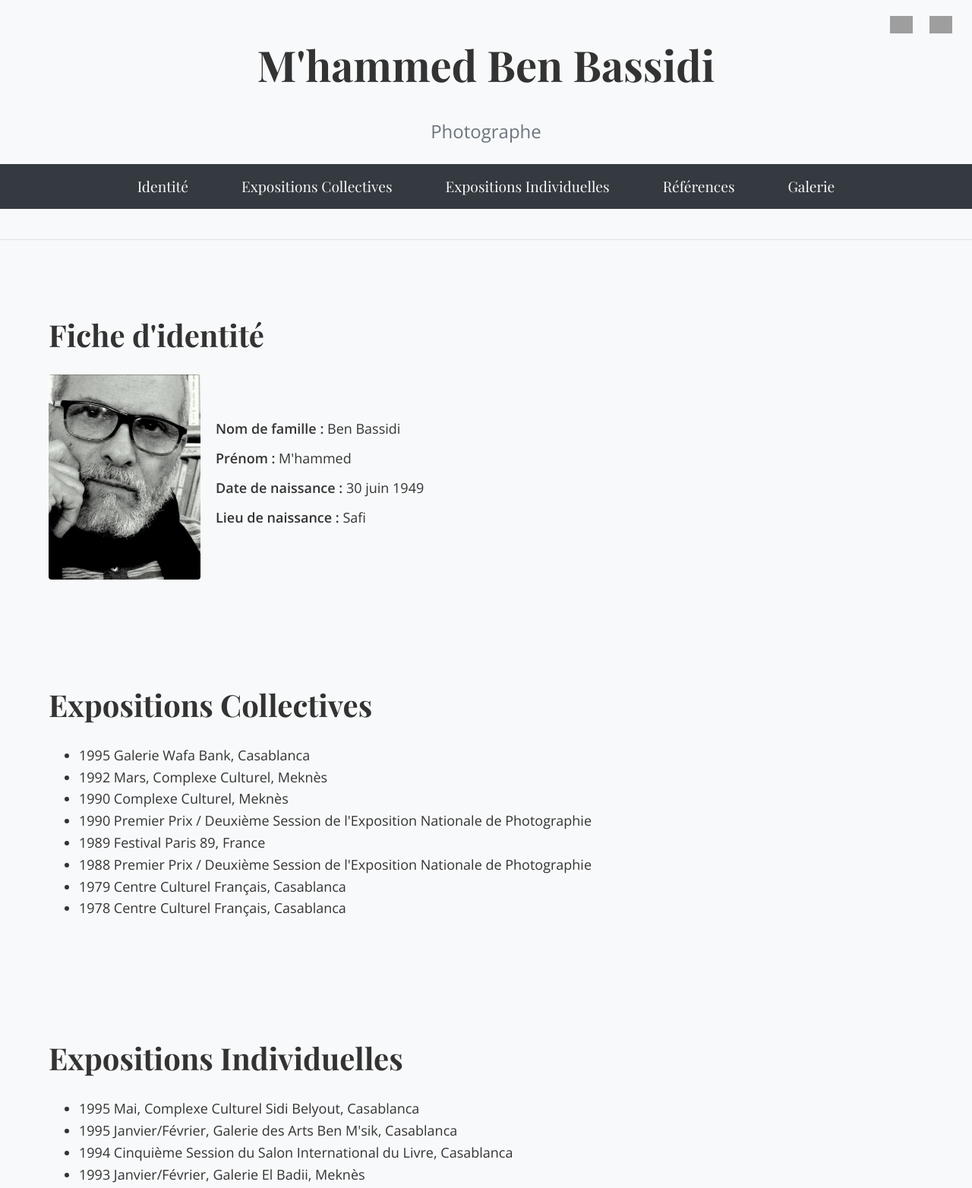
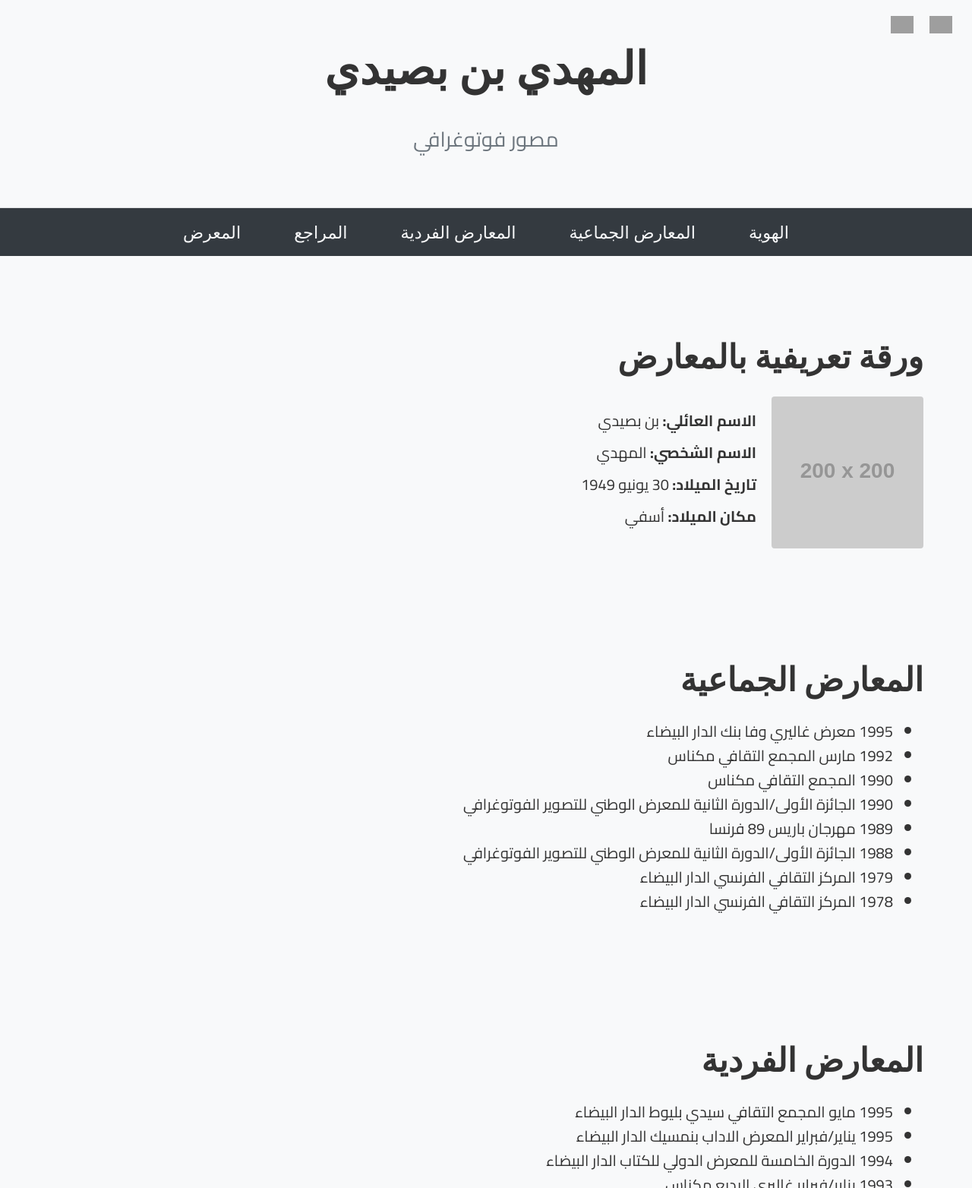
Before and after one commit to Yoann-dev0711/mhammed.benbassidi, a plain HTML site: page index.html in a window 1280 px wide. Shown: the top 1564 px of the page at 76% size. Drawn offline with nearby package versions, Linux system fonts and the light colour scheme; grey boxes are pictures that could not be loaded; placeholder pictures from the web are drawn by us.

Commit message:
Update index.html

```diff
--- a/index.html
+++ b/index.html
@@ -1,14 +1,16 @@
 <!DOCTYPE html>
-<html lang="fr">
+<html lang="ar" dir="rtl">
 <head>
     <meta charset="UTF-8">
     <meta name="viewport" content="width=device-width, initial-scale=1.0">
-	<meta property="og:title" content="M'hammed Ben Bassidi">
-    <meta property="og:description" content="M'hammed Ben Bassidi, Photographe">
+	<meta charset="UTF-8">
+    <meta name="viewport" content="width=device-width, initial-scale=1.0">
+	<meta property="og:title" content="M'hammed BEN BASSIDI - المهدي بن بصيدي">
+    <meta property="og:description" content="M'hammed BEN BASSIDI - Photographe">
     <meta property="og:image" content="https://yoann-dev0711.github.io/mhammed.benbassidi/Cat.JPG">
     <meta property="og:url" content="https://yoann-dev0711.github.io/mhammed.benbassidi">
     <meta property="og:type" content="website">
-    <title>M'hammed Ben Bassidi</title>
+    <title>المهدي بن بصيدي</title>
     <link href="https://fonts.googleapis.com/css2?family=Cairo:wght@400;700&family=Playfair+Display:wght@400;700&family=Open+Sans:wght@300;400;600&display=swap" rel="stylesheet">
     <style>
         :root {
@@ -19,13 +21,14 @@
         }
 
         body {
-            font-family: 'Open Sans', sans-serif;
+            font-family: 'Cairo', sans-serif;
             line-height: 1.6;
             margin: 0;
             padding: 0;
             background-color: var(--light-color);
             color: var(--primary-color);
-            font-size: 18px;
+            font-size: 20px;
+            direction: rtl;
         }
 
         header {
@@ -37,13 +40,13 @@
 
         header h1 {
             font-family: 'Playfair Display', serif;
-            font-size: 3.5rem;
+            font-size: 3.7rem;
             margin: 0;
             color: var(--primary-color);
         }
 
         header p {
-            font-size: 1.5rem;
+            font-size: 1.7rem;
             color: var(--secondary-color);
         }
 
@@ -70,7 +73,7 @@
             padding: 14px 20px;
             text-decoration: none;
             font-family: 'Playfair Display', serif;
-            font-size: 1.2rem;
+            font-size: 1.4rem;
             transition: color 0.3s ease;
             display: block;
         }
@@ -92,7 +95,7 @@
 
         section h2 {
             font-family: 'Playfair Display', serif;
-            font-size: 2.5rem;
+            font-size: 2.7rem;
             margin-bottom: 20px;
             color: var(--primary-color);
         }
@@ -125,7 +128,7 @@
 
         .copyright-notice {
             text-align: center;
-            font-size: 1rem;
+            font-size: 1.2rem;
             color: var(--secondary-color);
             margin-top: 10px;
             width: 100%;
@@ -227,24 +230,11 @@
             font-size: 1.2rem;
         }
 
-        /* Style pour le menu burger */
-        .menu-toggle {
-            display: none;
-            flex-direction: column;
-            cursor: pointer;
-        }
-
-        .menu-toggle span {
-            height: 3px;
-            width: 25px;
-            background-color: var(--light-color);
-            margin: 3px 0;
-            transition: 0.4s;
-        }
-
         @media (max-width: 768px) {
             .menu-toggle {
                 display: flex;
+                flex-direction: column;
+                cursor: pointer;
             }
 
             nav ul {
@@ -284,69 +274,68 @@
             <span></span>
             <span></span>
         </div>
-        <h1 id="title">M'hammed Ben Bassidi</h1>
-        <p id="subtitle">Photographe</p>
-        <nav>
-            <ul id="nav-list">
-                <li><a href="#identity" id="nav-identity">Identité</a></li>
-                <li><a href="#collective-exhibitions" id="nav-collective">Expositions Collectives</a></li>
-                <li><a href="#individual-exhibitions" id="nav-individual">Expositions Individuelles</a></li>
-                <li><a href="#references" id="nav-references">Références</a></li>
-                <li><a href="#gallery" id="nav-gallery">Galerie</a></li>
-            </ul>
-        </nav>
+        <h1 id="title">المهدي بن بصيدي</h1>
+        <p id="subtitle">مصور فوتوغرافي</p>
     </header>
+    <nav>
+        <ul id="nav-list">
+            <li><a href="#identity" id="nav-identity">الهوية</a></li>
+            <li><a href="#collective-exhibitions" id="nav-collective">المعارض الجماعية</a></li>
+            <li><a href="#individual-exhibitions" id="nav-individual">المعارض الفردية</a></li>
+            <li><a href="#references" id="nav-references">المراجع</a></li>
+            <li><a href="#gallery" id="nav-gallery">المعرض</a></li>
+        </ul>
+    </nav>
     <div class="container">
         <section id="identity">
-            <h2 id="identity-title">Fiche d'identité</h2>
+            <h2 id="identity-title">ورقة تعريفية بالمعارض</h2>
             <div class="identity-info">
-                <img src="Cat.JPG" alt="M'hammed Ben Bassidi" class="identity-photo">
+                <img src="https://via.placeholder.com/200" alt="المهدي بن بصيدي" class="identity-photo">
                 <ul class="info-list">
-                    <li><strong id="last-name">Nom de famille :</strong> Ben Bassidi</li>
-                    <li><strong id="first-name">Prénom :</strong> M'hammed</li>
-                    <li><strong id="birth-date">Date de naissance :</strong> 30 juin 1949</li>
-                    <li><strong id="birth-place">Lieu de naissance :</strong> Safi</li>
+                    <li><strong>الاسم العائلي:</strong> بن بصيدي</li>
+                    <li><strong>الاسم الشخصي:</strong> المهدي</li>
+                    <li><strong>تاريخ الميلاد:</strong> 30 يونيو 1949</li>
+                    <li><strong>مكان الميلاد:</strong> أسفي</li>
                 </ul>
             </div>
         </section>
         <section id="collective-exhibitions">
-            <h2 id="collective-title">Expositions Collectives</h2>
+            <h2 id="collective-title">المعارض الجماعية</h2>
             <ul id="collective-list">
-                <li>1995 Galerie Wafa Bank, Casablanca</li>
-                <li>1992 Mars, Complexe Culturel, Meknès</li>
-                <li>1990 Complexe Culturel, Meknès</li>
-                <li>1990 Premier Prix / Deuxième Session de l'Exposition Nationale de Photographie</li>
-                <li>1989 Festival Paris 89, France</li>
-                <li>1988 Premier Prix / Deuxième Session de l'Exposition Nationale de Photographie</li>
-                <li>1979 Centre Culturel Français, Casablanca</li>
-                <li>1978 Centre Culturel Français, Casablanca</li>
+                <li>1995 معرض غاليري وفا بنك الدار البيضاء</li>
+                <li>1992 مارس المجمع التقافي مكناس</li>
+                <li>1990 المجمع التقافي مكناس</li>
+                <li>1990 الجائزة الأولى/الدورة الثانية للمعرض الوطني للتصوير الفوتوغرافي</li>
+                <li>1989 مهرجان باريس 89 فرنسا</li>
+                <li>1988 الجائزة الأولى/الدورة الثانية للمعرض الوطني للتصوير الفوتوغرافي</li>
+                <li>1979 المركز التقافي الفرنسي الدار البيضاء</li>
+                <li>1978 المركز التقافي الفرنسي الدار البيضاء</li>
             </ul>
         </section>
         <section id="individual-exhibitions">
-            <h2 id="individual-title">Expositions Individuelles</h2>
+            <h2 id="individual-title">المعارض الفردية</h2>
             <ul id="individual-list">
-                <li>1995 Mai, Complexe Culturel Sidi Belyout, Casablanca</li>
-                <li>1995 Janvier/Février, Galerie des Arts Ben M'sik, Casablanca</li>
-                <li>1994 Cinquième Session du Salon International du Livre, Casablanca</li>
-                <li>1993 Janvier/Février, Galerie El Badii, Meknès</li>
-                <li>1990 Janvier, Galerie Perrotin, Tanger</li>
-                <li>1989 Juin/Juillet, Salon du Livre de Photographie</li>
-                <li>1986 Congrès National de la Confédération Démocratique du Travail</li>
+                <li>1995 مايو المجمع التقافي سيدي بليوط الدار البيضاء</li>
+                <li>1995 يناير/فبراير المعرض الاداب بنمسيك الدار البيضاء</li>
+                <li>1994 الدورة الخامسة للمعرض الدولي للكتاب الدار البيضاء</li>
+                <li>1993 يناير/فبراير غاليري البديع مكناس</li>
+                <li>1990 يناير غاليري بيرلوتشي طوان</li>
+                <li>1989 يونيو/يوليو معرض الكتاب للتصوير الفوتوغرافي</li>
+                <li>1986 المؤتمر الوطني للكونفدرالية الديمقراطية للشغل</li>
             </ul>
         </section>
         <section id="references" class="references">
-            <h2 id="references-title">Références</h2>
+            <h2 id="references-title">المراجع</h2>
             <ul id="references-list">
-                <li>Référence 1: Description de la référence ou citation.</li>
-                <li>Référence 2: Description de la référence ou citation.</li>
-                <li>Référence 3: Description de la référence ou citation.</li>
+                <li>المرجع 1: وصف المرجع أو الاقتباس.</li>
+                <li>المرجع 2: وصف المرجع أو الاقتباس.</li>
+                <li>المرجع 3: وصف المرجع أو الاقتباس.</li>
             </ul>
         </section>
         <section id="gallery">
-            <h2>Galerie</h2>
+            <h2>المعرض</h2>
             <div class="gallery">
-
-				<div class="gallery-item">
+                <div class="gallery-item">
                     <img src="001.jpg" alt="Photo 1">
                     <p class="copyright-notice">© M'hammed Ben Bassidi</p>
                 </div>
@@ -418,7 +407,7 @@
         </section>
     </div>
     <footer>
-        <p id="copyright">&copy; 2023 M'hammed Ben Bassidi</p>
+        <p id="copyright">&copy; 2023 المهدي بن بصيدي</p>
     </footer>
     <script>
         // Toggle menu for mobile
@@ -426,9 +415,16 @@
             document.getElementById('nav-list').classList.toggle('show');
         });
 
+        // Set the language to Arabic by default when the page loads
+        window.onload = function() {
+            switchLanguage('ar');
+        };
+
         function switchLanguage(lang) {
             if (lang === 'ar') {
                 document.body.classList.add('ar');
+                document.body.setAttribute('lang', 'ar');
+                document.body.setAttribute('dir', 'rtl');
                 document.getElementById('title').textContent = 'المهدي بن بصيدي';
                 document.getElementById('subtitle').textContent = 'مصور فوتوغرافي';
                 document.getElementById('nav-identity').textContent = 'الهوية';
@@ -476,6 +472,8 @@
                 });
             } else {
                 document.body.classList.remove('ar');
+                document.body.setAttribute('lang', 'fr');
+                document.body.setAttribute('dir', 'ltr');
                 document.getElementById('title').textContent = 'M\'hammed Ben Bassidi';
                 document.getElementById('subtitle').textContent = 'Photographe';
                 document.getElementById('nav-identity').textContent = 'Identité';
```
